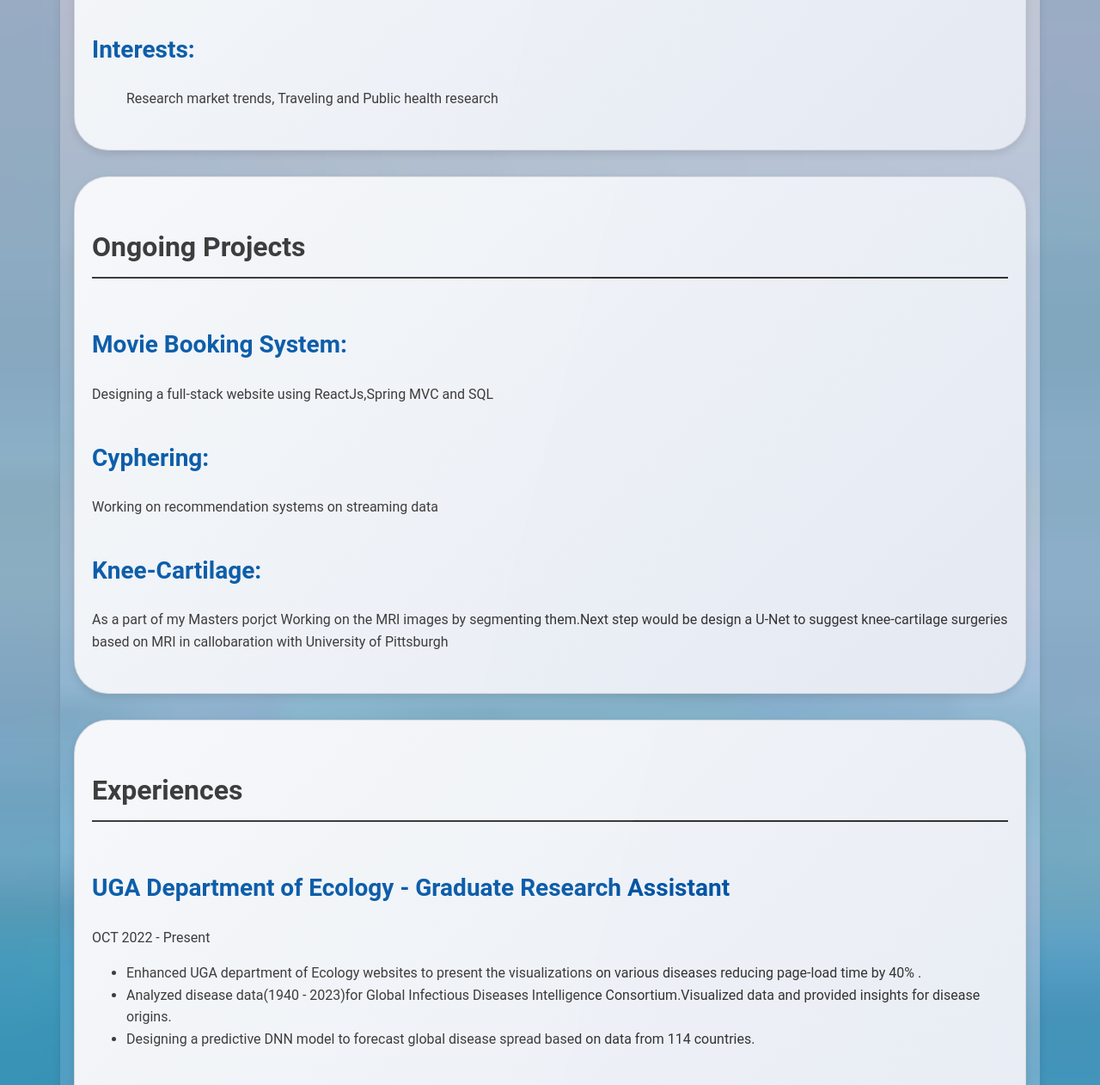
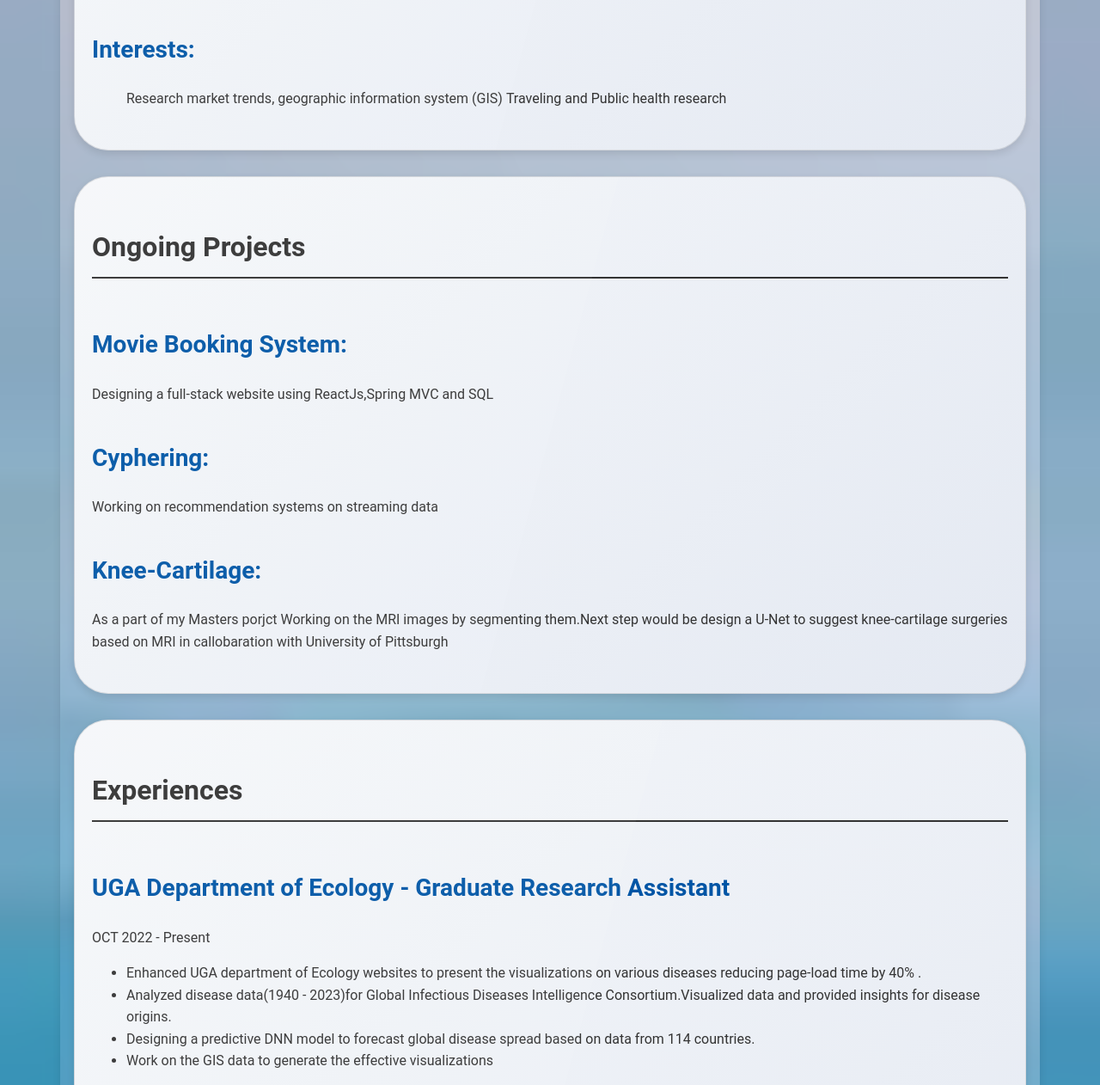
Before and after one commit to pavanbodanki/portfolio, a plain HTML site: page index.html in a window 1280 px wide. Shown: the part 2078-3340 px from the top of the page at 86% size. Drawn offline with nearby package versions, Linux system fonts and the light colour scheme.

Commit message:
Update index.html

```diff
--- a/index.html
+++ b/index.html
@@ -298,6 +298,7 @@ body {
         <h3>Interests:</h3>
         <ul class="interests">
             <li>Research market trends,</li>
+			<li>geographic information system (GIS) </li>
             <li>Traveling and</li>
             <li>Public health research</li>
         </ul>
@@ -328,6 +329,7 @@ body {
                 <li>Enhanced UGA department of Ecology websites to present the visualizations on various diseases reducing page-load time by 40% .</li>
 				<li>Analyzed disease data(1940 - 2023)for Global Infectious Diseases Intelligence Consortium.Visualized data and provided insights for disease origins.</li>
 				<li>Designing a predictive DNN model to forecast global disease spread based on data from 114 countries.</li>
+				<li>Work on the GIS data to generate the effective visualizations</li>
             </ul>
         </div>
 		<div class="job">
```
